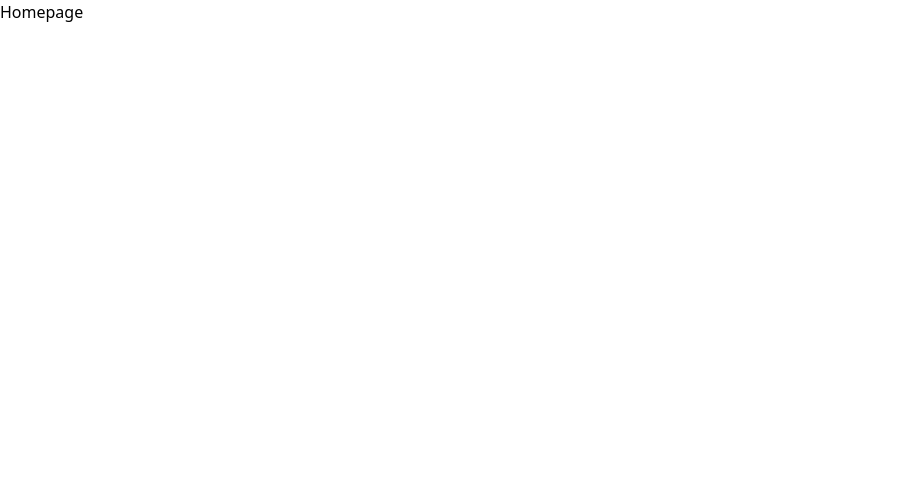
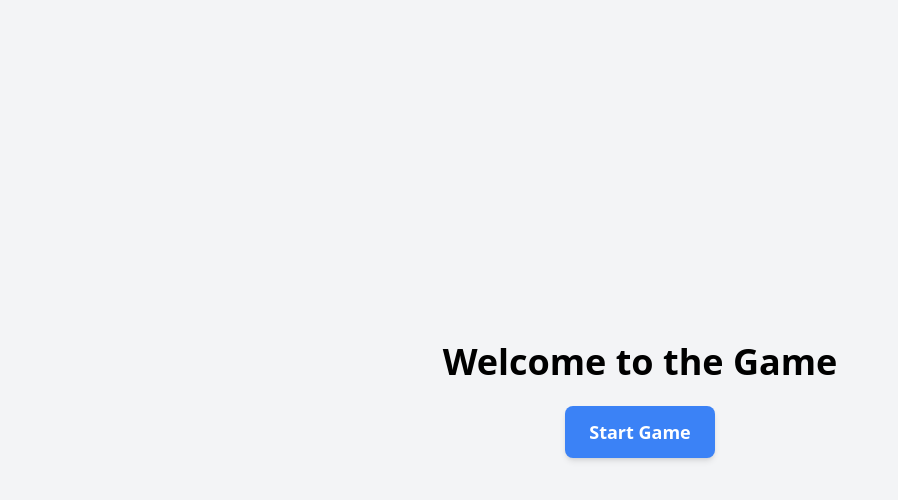
Before and after one commit to PRO0FESSOR/OldGun, a React (Vite) app in the folder Frontend/: page / in a window 1280 px wide. Shown: the top 500 px of the page, without its empty margins (0-898 px from the left). Built offline with nearby package versions, Linux system fonts and the light colour scheme.

Commit message:
home page updated with a button to start game

```diff
--- a/Frontend/src/components/Homepage.jsx
+++ b/Frontend/src/components/Homepage.jsx
@@ -1,8 +1,29 @@
-import React from 'react'
+import React , {useEffect} from 'react'
+import { useNavigate } from 'react-router-dom';
 
+//homepage initialised
 const Homepage = () => {
+
+  //use of navigate
+  const navigate = useNavigate();
+
+  // function to navigate to waiting area
+    const handleJoinGame = () => {
+        console.log("inside handel join")
+        navigate('/waiting');
+      }
+
   return (
-    <div>Homepage</div>
+    // basic component with a button
+    <div className="flex flex-col items-center justify-center h-screen bg-gray-100">
+      <h1 className="text-4xl font-bold mb-6">Welcome to the Game</h1>
+      <button
+        className="px-6 py-3 text-lg font-semibold text-white bg-blue-500 rounded-lg shadow-md hover:bg-blue-600 transition-colors duration-300"
+        onClick={handleJoinGame}
+      >
+        Start Game
+      </button>
+    </div>
   )
 }
 
```
